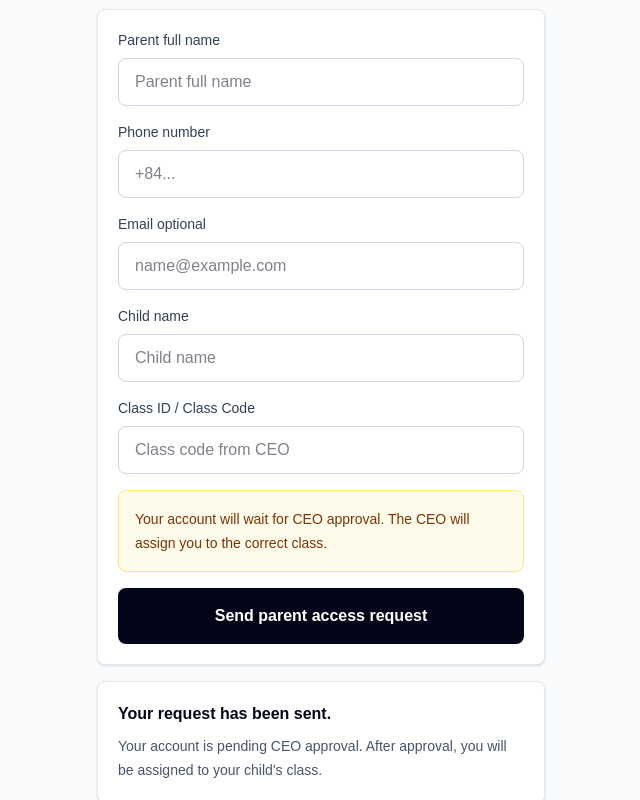
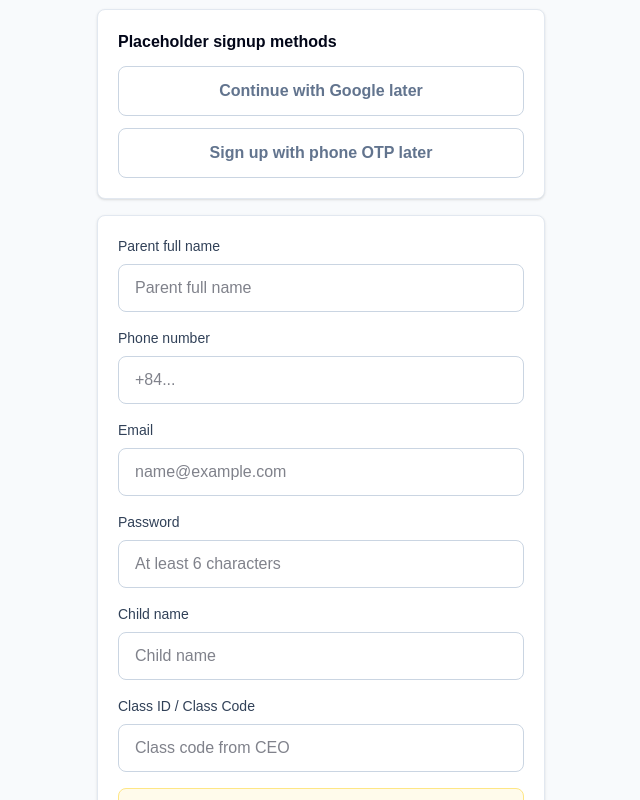
Before and after one commit to M3-AI-alt/rogerthat-app, a Next.js app: page /signup in a window 1280 px wide. Shown: the part 280-1080 px from the top of the page, without its empty margins (319-959 px from the left). Built offline with nearby package versions, Linux system fonts and the light colour scheme; no server answers.

Commit message:
Step 5B: add Supabase email password auth

```diff
--- a/src/app/login/page.tsx
+++ b/src/app/login/page.tsx
@@ -1,9 +1,78 @@
+"use client";
+
 import { AppShell } from "@/components/layout/AppShell";
 import { ROUTES } from "@/lib/routes";
+import { supabase } from "@/lib/supabase/client";
 import Link from "next/link";
-import type { ReactElement } from "react";
+import { useRouter } from "next/navigation";
+import { type FormEvent, type ReactElement, useState } from "react";
+
+type LoginRole = "ceo" | "director" | "teacher" | "parent";
+
+const dashboardByRole: Record<LoginRole, string> = {
+  ceo: ROUTES.ceoDashboard,
+  director: ROUTES.directorDashboard,
+  teacher: ROUTES.teacherDashboard,
+  parent: ROUTES.parentDashboard,
+};
+
+function isLoginRole(role: unknown): role is LoginRole {
+  return (
+    role === "ceo" ||
+    role === "director" ||
+    role === "teacher" ||
+    role === "parent"
+  );
+}
 
 export default function LoginPage(): ReactElement {
+  const router = useRouter();
+  const [email, setEmail] = useState("");
+  const [password, setPassword] = useState("");
+  const [selectedRole, setSelectedRole] = useState<LoginRole | "">("");
+  const [errorMessage, setErrorMessage] = useState("");
+  const [statusMessage, setStatusMessage] = useState("");
+  const [isLoading, setIsLoading] = useState(false);
+
+  async function handleEmailLogin(event: FormEvent<HTMLFormElement>) {
+    event.preventDefault();
+    setErrorMessage("");
+    setStatusMessage("");
+    setIsLoading(true);
+
+    const { data, error } = await supabase.auth.signInWithPassword({
+      email,
+      password,
+    });
+
+    setIsLoading(false);
+
+    if (error) {
+      setErrorMessage(error.message);
+      return;
+    }
+
+    const userMetadata = data.user?.user_metadata ?? {};
+    const approvalStatus = userMetadata.approval_status;
+    const metadataRole = userMetadata.role;
+
+    if (approvalStatus === "pending") {
+      setStatusMessage(
+        "Your account request is still waiting for CEO approval."
+      );
+      return;
+    }
+
+    const role = isLoginRole(metadataRole) ? metadataRole : selectedRole;
+
+    if (role) {
+      router.push(dashboardByRole[role]);
+      return;
+    }
+
+    router.push(ROUTES.roles);
+  }
+
   return (
     <AppShell>
       <section className="mx-auto max-w-md">
@@ -12,73 +81,114 @@ export default function LoginPage(): ReactElement {
         </p>
         <h1 className="mt-3 text-3xl font-semibold text-slate-950">Login</h1>
         <p className="mt-3 text-base leading-7 text-slate-600">
-          UI preview for future phone, Google, and email login methods.
+          Email and password login is active. Phone and Google login will be
+          added later.
         </p>
 
         <div className="mt-8 grid gap-5 rounded-lg border border-slate-300 bg-white p-5 shadow-sm">
           <div>
             <p className="text-lg font-semibold text-slate-950">
-              Login with your phone number
+              Phone login placeholder
             </p>
             <p className="mt-2 text-sm leading-6 text-slate-600">
-              Enter your phone number, then use the OTP code sent to your
-              device.
+              Phone OTP login is planned for a later step.
             </p>
           </div>
           <label className="grid gap-2 text-sm font-medium text-slate-700">
             Phone number
             <input
-              className="min-h-14 rounded-lg border border-slate-300 px-4 text-lg text-slate-950"
+              className="min-h-14 rounded-lg border border-slate-300 px-4 text-lg text-slate-500"
+              disabled
               placeholder="+84..."
               type="tel"
             />
           </label>
-          <div className="grid gap-3">
-            <button className="min-h-14 rounded-lg bg-slate-950 px-5 py-4 text-base font-semibold text-white">
-              Send OTP code
-            </button>
-            <label className="grid gap-2 text-sm font-medium text-slate-700">
-              OTP code placeholder
-              <input
-                className="min-h-14 rounded-lg border border-slate-300 px-4 text-center text-xl tracking-wide text-slate-950"
-                placeholder="000000"
-                type="text"
-              />
-            </label>
-            <button className="min-h-14 rounded-lg border border-slate-300 bg-white px-5 py-4 text-base font-semibold text-slate-950">
-              Verify OTP
-            </button>
-          </div>
+          <button
+            className="min-h-14 cursor-not-allowed rounded-lg bg-slate-200 px-5 py-4 text-base font-semibold text-slate-500"
+            disabled
+            type="button"
+          >
+            Send OTP code later
+          </button>
         </div>
 
-        <button className="mt-4 min-h-14 w-full rounded-lg border border-slate-300 bg-white px-5 py-4 text-base font-semibold text-slate-950">
-          Continue with Google
+        <button
+          className="mt-4 min-h-14 w-full cursor-not-allowed rounded-lg border border-slate-300 bg-white px-5 py-4 text-base font-semibold text-slate-500"
+          disabled
+          type="button"
+        >
+          Continue with Google later
         </button>
 
-        <div className="mt-4 grid gap-4 rounded-lg border border-slate-200 bg-white p-5 shadow-sm">
+        <form
+          className="mt-4 grid gap-4 rounded-lg border border-slate-200 bg-white p-5 shadow-sm"
+          onSubmit={handleEmailLogin}
+        >
           <p className="text-base font-semibold text-slate-950">
             Login with email and password
           </p>
           <label className="grid gap-2 text-sm font-medium text-slate-700">
             Email
             <input
+              autoComplete="email"
               className="min-h-12 rounded-lg border border-slate-300 px-4 text-base text-slate-950"
+              onChange={(event) => setEmail(event.target.value)}
               placeholder="name@example.com"
+              required
               type="email"
+              value={email}
             />
           </label>
           <label className="grid gap-2 text-sm font-medium text-slate-700">
             Password
             <input
+              autoComplete="current-password"
               className="min-h-12 rounded-lg border border-slate-300 px-4 text-base text-slate-950"
+              minLength={6}
+              onChange={(event) => setPassword(event.target.value)}
               placeholder="Password"
+              required
               type="password"
+              value={password}
             />
           </label>
-          <button className="min-h-14 rounded-lg bg-slate-950 px-5 py-4 text-base font-semibold text-white">
-            Login with email
+          <label className="grid gap-2 text-sm font-medium text-slate-700">
+            Temporary role redirect
+            <select
+              className="min-h-12 rounded-lg border border-slate-300 bg-white px-4 text-base text-slate-950"
+              onChange={(event) =>
+                setSelectedRole(event.target.value as LoginRole | "")
+              }
+              value={selectedRole}
+            >
+              <option value="">Use account role, or choose later</option>
+              <option value="parent">Parent</option>
+              <option value="teacher">Teacher</option>
+              <option value="director">Director</option>
+              <option value="ceo">CEO / Owner</option>
+            </select>
+          </label>
+
+          {errorMessage ? (
+            <p className="rounded-lg border border-red-200 bg-red-50 p-4 text-sm leading-6 text-red-700">
+              {errorMessage}
+            </p>
+          ) : null}
+
+          {statusMessage ? (
+            <p className="rounded-lg border border-amber-200 bg-amber-50 p-4 text-sm leading-6 text-amber-900">
+              {statusMessage}
+            </p>
+          ) : null}
+
+          <button
+            className="min-h-14 rounded-lg bg-slate-950 px-5 py-4 text-base font-semibold text-white disabled:cursor-not-allowed disabled:bg-slate-400"
+            disabled={isLoading}
+            type="submit"
+          >
+            {isLoading ? "Logging in..." : "Login with email"}
           </button>
-        </div>
+        </form>
 
         <p className="mt-6 text-center text-sm text-slate-600">
           Need an account?{" "}
--- a/src/app/signup/page.tsx
+++ b/src/app/signup/page.tsx
@@ -1,9 +1,61 @@
+"use client";
+
 import { AppShell } from "@/components/layout/AppShell";
 import { ROUTES } from "@/lib/routes";
+import { supabase } from "@/lib/supabase/client";
 import Link from "next/link";
-import type { ReactElement } from "react";
+import { type FormEvent, type ReactElement, useState } from "react";
 
 export default function SignupPage(): ReactElement {
+  const [parentName, setParentName] = useState("");
+  const [phone, setPhone] = useState("");
+  const [email, setEmail] = useState("");
+  const [password, setPassword] = useState("");
+  const [childName, setChildName] = useState("");
+  const [classCode, setClassCode] = useState("");
+  const [errorMessage, setErrorMessage] = useState("");
+  const [successMessage, setSuccessMessage] = useState("");
+  const [isLoading, setIsLoading] = useState(false);
+
+  async function handleSignup(event: FormEvent<HTMLFormElement>) {
+    event.preventDefault();
+    setErrorMessage("");
+    setSuccessMessage("");
+    setIsLoading(true);
+
+    const { error } = await supabase.auth.signUp({
+      email,
+      password,
+      options: {
+        data: {
+          approval_status: "pending",
+          child_name: childName,
+          class_code: classCode,
+          full_name: parentName,
+          phone,
+          role: "parent",
+        },
+      },
+    });
+
+    setIsLoading(false);
+
+    if (error) {
+      setErrorMessage(error.message);
+      return;
+    }
+
+    setSuccessMessage(
+      "Your account request has been created and is pending CEO approval."
+    );
+    setParentName("");
+    setPhone("");
+    setEmail("");
+    setPassword("");
+    setChildName("");
+    setClassCode("");
+  }
+
   return (
     <AppShell>
       <section className="mx-auto max-w-md">
@@ -12,71 +64,129 @@ export default function SignupPage(): ReactElement {
         </p>
         <h1 className="mt-3 text-3xl font-semibold text-slate-950">Sign up</h1>
         <p className="mt-3 text-base leading-7 text-slate-600">
-          Parent access request for your child&apos;s class reports and
-          supervised chats.
+          Parent signup creates an access request. CEO approval will be added in
+          a later step.
         </p>
 
-        <div className="mt-8 grid gap-4 rounded-lg border border-slate-200 bg-white p-5 shadow-sm">
+        <div className="mt-8 grid gap-3 rounded-lg border border-slate-200 bg-white p-5 shadow-sm">
+          <p className="text-base font-semibold text-slate-950">
+            Placeholder signup methods
+          </p>
+          <button
+            className="min-h-12 cursor-not-allowed rounded-lg border border-slate-300 bg-white px-5 py-3 text-base font-semibold text-slate-500"
+            disabled
+            type="button"
+          >
+            Continue with Google later
+          </button>
+          <button
+            className="min-h-12 cursor-not-allowed rounded-lg border border-slate-300 bg-white px-5 py-3 text-base font-semibold text-slate-500"
+            disabled
+            type="button"
+          >
+            Sign up with phone OTP later
+          </button>
+        </div>
+
+        <form
+          className="mt-4 grid gap-4 rounded-lg border border-slate-200 bg-white p-5 shadow-sm"
+          onSubmit={handleSignup}
+        >
           <label className="grid gap-2 text-sm font-medium text-slate-700">
             Parent full name
             <input
+              autoComplete="name"
               className="min-h-12 rounded-lg border border-slate-300 px-4 text-base text-slate-950"
+              onChange={(event) => setParentName(event.target.value)}
               placeholder="Parent full name"
+              required
               type="text"
+              value={parentName}
             />
           </label>
           <label className="grid gap-2 text-sm font-medium text-slate-700">
             Phone number
             <input
+              autoComplete="tel"
               className="min-h-12 rounded-lg border border-slate-300 px-4 text-base text-slate-950"
+              onChange={(event) => setPhone(event.target.value)}
               placeholder="+84..."
               type="tel"
+              value={phone}
             />
           </label>
           <label className="grid gap-2 text-sm font-medium text-slate-700">
-            Email optional
+            Email
             <input
+              autoComplete="email"
               className="min-h-12 rounded-lg border border-slate-300 px-4 text-base text-slate-950"
+              onChange={(event) => setEmail(event.target.value)}
               placeholder="name@example.com"
+              required
               type="email"
+              value={email}
+            />
+          </label>
+          <label className="grid gap-2 text-sm font-medium text-slate-700">
+            Password
+            <input
+              autoComplete="new-password"
+              className="min-h-12 rounded-lg border border-slate-300 px-4 text-base text-slate-950"
+              minLength={6}
+              onChange={(event) => setPassword(event.target.value)}
+              placeholder="At least 6 characters"
+              required
+              type="password"
+              value={password}
             />
           </label>
           <label className="grid gap-2 text-sm font-medium text-slate-700">
             Child name
             <input
               className="min-h-12 rounded-lg border border-slate-300 px-4 text-base text-slate-950"
+              onChange={(event) => setChildName(event.target.value)}
               placeholder="Child name"
+              required
               type="text"
+              value={childName}
             />
           </label>
           <label className="grid gap-2 text-sm font-medium text-slate-700">
             Class ID / Class Code
             <input
               className="min-h-12 rounded-lg border border-slate-300 px-4 text-base text-slate-950"
+              onChange={(event) => setClassCode(event.target.value)}
               placeholder="Class code from CEO"
               type="text"
+              value={classCode}
             />
           </label>
 
           <p className="rounded-lg border border-amber-200 bg-amber-50 p-4 text-sm leading-6 text-amber-900">
-            Your account will wait for CEO approval. The CEO will assign you to
-            the correct class.
+            Your account will wait for CEO approval. The CEO approval screen
+            will be added later.
           </p>
 
-          <button className="min-h-14 rounded-lg bg-slate-950 px-5 py-4 text-base font-semibold text-white">
-            Send parent access request
+          {errorMessage ? (
+            <p className="rounded-lg border border-red-200 bg-red-50 p-4 text-sm leading-6 text-red-700">
+              {errorMessage}
+            </p>
+          ) : null}
+
+          {successMessage ? (
+            <p className="rounded-lg border border-emerald-200 bg-emerald-50 p-4 text-sm leading-6 text-emerald-800">
+              {successMessage}
+            </p>
+          ) : null}
+
+          <button
+            className="min-h-14 rounded-lg bg-slate-950 px-5 py-4 text-base font-semibold text-white disabled:cursor-not-allowed disabled:bg-slate-400"
+            disabled={isLoading}
+            type="submit"
+          >
+            {isLoading ? "Creating request..." : "Send parent access request"}
           </button>
-        </div>
-
-        <div className="mt-4 rounded-lg border border-slate-200 bg-white p-5 shadow-sm">
-          <p className="text-base font-semibold text-slate-950">
-            Your request has been sent.
-          </p>
-          <p className="mt-2 text-sm leading-6 text-slate-600">
-            Your account is pending CEO approval. After approval, you will be
-            assigned to your child&apos;s class.
-          </p>
-        </div>
+        </form>
 
         <p className="mt-6 text-center text-sm text-slate-600">
           Already have an account?{" "}
--- a/src/components/layout/AppHeader.tsx
+++ b/src/components/layout/AppHeader.tsx
@@ -1,3 +1,4 @@
+import { LogoutButton } from "@/components/auth/LogoutButton";
 import Image from "next/image";
 import Link from "next/link";
 import type { ReactElement } from "react";
@@ -23,6 +24,7 @@ export function AppHeader(): ReactElement {
             </span>
           </span>
         </Link>
+        <LogoutButton />
       </div>
     </header>
   );
```
Also changed, not shown: src/components/auth/LogoutButton.tsx (added, +34 -0 lines).
